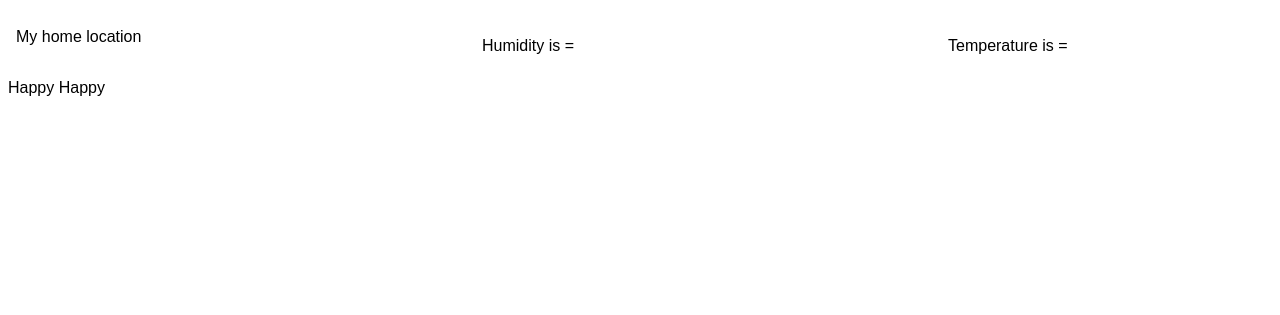
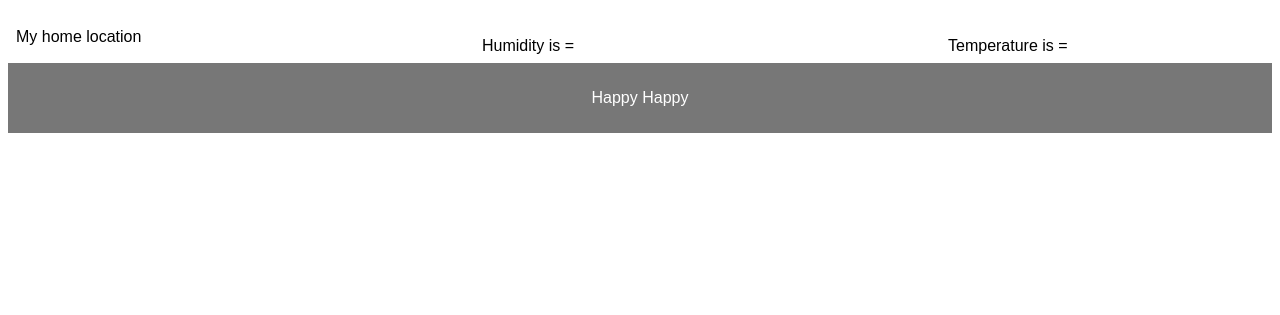
Before and after one commit to Sirorat-Suwanthip/Sirorat212224, a PHP site: page / in a window 1280 px wide; the page is wider, and only the part inside the window is pictured. Shown: the part 485-800 px from the top of that part. Run offline with PHP 8.4, Linux system fonts and the light colour scheme; data that the repository does not hold is empty.

Commit message:
Update index.php

```diff
--- a/index.php
+++ b/index.php
@@ -32,6 +32,12 @@ header {
   padding: 30px;
   text-align: center;
   font-size: 35px;
+  color: white;
+}
+  footer {
+  background-color: #777;
+  padding: 10px;
+  text-align: center;
   color: white;
 }
 
```
